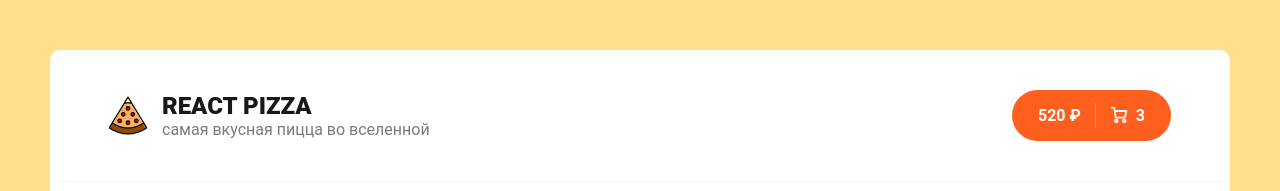
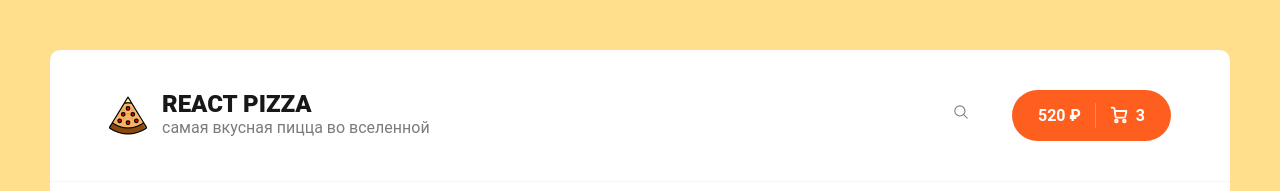
Before and after one commit to suxrobshukurov/react-pizza, a React (Create React App) app: page / in a window 1280 px wide. Shown: the top 191 px of the page. Built offline with nearby package versions, Linux system fonts and the light colour scheme; no server answers.

Commit message:
added seacrh and useContext

```diff
--- a/package.json
+++ b/package.json
@@ -8,6 +8,7 @@
     "@testing-library/react": "^13.3.0",
     "@testing-library/user-event": "^13.5.0",
     "axios": "^0.27.2",
+    "classnames": "^2.3.1",
     "gh-pages": "^4.0.0",
     "react": "^18.2.0",
     "react-content-loader": "^6.2.0",
--- a/src/App.js
+++ b/src/App.js
@@ -5,8 +5,13 @@ import { Home, Cart, NotFound } from './Pages';
 
 import './scss/app.scss';
 
+export const SearchContext = React.createContext('');
+
 function App() {
+  const [searchValue, setSearchValue] = React.useState('');
+
   return (
+    <SearchContext.Provider value={{ searchValue, setSearchValue }}>
       <div className="wrapper">
         <Header />
         <div className="content">
@@ -17,6 +22,7 @@ function App() {
           </Routes>
         </div>
       </div>
+    </SearchContext.Provider>
   );
 }
 
--- a/src/Pages/Home.jsx
+++ b/src/Pages/Home.jsx
@@ -2,8 +2,10 @@ import React from 'react';
 import axios from 'axios';
 
 import { Categories, Sort, PizzaBlock, Skeleton } from '../components';
+import { SearchContext } from '../App';
 
 export const Home = () => {
+  const { searchValue } = React.useContext(SearchContext);
   const [items, setItems] = React.useState([]);
   const [isLoaded, setIsLoaded] = React.useState(true);
   const [categoryId, setCategoryId] = React.useState(0);
@@ -12,7 +14,6 @@ export const Home = () => {
     sort: 'rating',
     order: 'desc',
   });
-
 
   React.useEffect(() => {
     async function fetchData() {
@@ -34,6 +35,15 @@ export const Home = () => {
     window.scrollTo(0, 0);
   }, [categoryId, sortType]);
 
+  const skeleton = [...new Array(8)].map((_, index) => <Skeleton key={index} />);
+  const pizzes = items
+    .filter((obj) => {
+      if (obj.title.toLowerCase().includes(searchValue.toLowerCase())) {
+        return true;
+      }
+      return false;
+    })
+    .map((obj) => <PizzaBlock key={obj.id} {...obj} />);
   return (
     <div className="container">
       <div className="content__top">
@@ -41,11 +51,7 @@ export const Home = () => {
         <Sort sortValue={sortType} onChangeSort={(id) => setSortType(id)} />
       </div>
       <h2 className="content__title">Все пиццы</h2>
-      <div className="content__items">
-        {isLoaded
-          ? [...new Array(8)].map((_, index) => <Skeleton key={index} />)
-          : items.map((obj) => <PizzaBlock key={obj.id} {...obj} />)}
-      </div>
+      <div className="content__items">{isLoaded ? skeleton : pizzes}</div>
     </div>
   );
 };
--- a/src/components/Header/Header.jsx
+++ b/src/components/Header/Header.jsx
@@ -2,6 +2,7 @@ import React from 'react';
 import { Link } from 'react-router-dom';
 
 import logo from '../../assets/img/pizza-logo.svg';
+import Search from '../Search';
 
 export const Header = () => {
   return (
@@ -14,6 +15,7 @@ export const Header = () => {
             <p>самая вкусная пицца во вселенной</p>
           </div>
         </Link>
+        <Search />
         <div className="header__cart">
           <Link to="/cart" className="button button--cart">
             <span>520 ₽</span>
--- /dev/null
+++ b/src/components/Search/Search.module.scss
@@ -0,0 +1,58 @@
+.root {
+  position: relative;
+  box-sizing: border-box;
+  padding: 10px 15px;
+  align-self: flex-start;
+}
+
+.input {
+  outline: none;
+  border: none;
+  font-size: 16px;
+  width: 0;
+  margin: 0 20px;
+  border-bottom: 1px solid rgba($color: #000000, $alpha: 0.1);
+
+  transition: width 0.2s ease-in-out;
+  &:focus {
+    width: 230px;
+    @media (max-width: 999px) {
+      width: 150px;
+    }
+    @media (max-width: 820px) {
+      width: 100px;
+    }
+  }
+}
+
+.visible {
+  width: 230px;
+  @media (max-width: 999px) {
+    width: 150px;
+  }
+  @media (max-width: 820px) {
+    width: 100px;
+  }
+}
+
+.icon {
+  left: 10px;
+}
+.clearIcon {
+  right: 10px;
+}
+
+.clearIcon,
+.icon {
+  position: absolute;
+  top: 13px;
+
+  width: 18px;
+  height: 18px;
+  opacity: 0.5;
+  cursor: pointer;
+  transition: opacity 0.2s ease-in-out;
+  &:hover {
+    opacity: 0.8;
+  }
+}
--- /dev/null
+++ b/src/components/Search/index.jsx
@@ -0,0 +1,69 @@
+import React from 'react';
+import styles from './Search.module.scss';
+import cn from 'classnames';
+import { SearchContext } from '../../App';
+
+const Search = () => {
+  const { searchValue, setSearchValue } = React.useContext(SearchContext);
+  return (
+    <div className={styles.root}>
+      <label htmlFor="search">
+        <svg
+          className={styles.icon}
+          htmlFor="search"
+          enableBackground="new 0 0 32 32"
+          id="EditableLine"
+          version="1.1"
+          viewBox="0 0 32 32"
+          xmlns="http://www.w3.org/2000/svg">
+          <circle
+            cx="14"
+            cy="14"
+            fill="none"
+            id="XMLID_42_"
+            r="9"
+            stroke="#000000"
+            strokeLinecap="round"
+            strokeLinejoin="round"
+            strokeMiterlimit="10"
+            strokeWidth="2"
+          />
+          <line
+            fill="none"
+            id="XMLID_44_"
+            stroke="#000000"
+            strokeLinecap="round"
+            strokeLinejoin="round"
+            strokeMiterlimit="10"
+            strokeWidth="2"
+            x1="27"
+            x2="20.366"
+            y1="27"
+            y2="20.366"
+          />
+        </svg>
+      </label>
+      <input
+        id="search"
+        type="text"
+        placeholder="Поиск..."
+        className={cn(styles.input, {
+          [styles.visible]: searchValue,
+        })}
+        value={searchValue}
+        onChange={(e) => setSearchValue(e.target.value)}
+      />
+      {searchValue && (
+        <svg
+          className={styles.clearIcon}
+          viewBox="0 0 20 20"
+          xmlns="http://www.w3.org/2000/svg"
+          onClick={() => setSearchValue('')}>
+          <path d="M10 8.586L2.929 1.515 1.515 2.929 8.586 10l-7.071 7.071 1.414 1.414L10 11.414l7.071 7.071 1.414-1.414L11.414 10l7.071-7.071-1.414-1.414L10 8.586z" />
+        </svg>
+      )}
+    </div>
+  );
+};
+
+export default Search;
--- a/src/index.js
+++ b/src/index.js
@@ -6,9 +6,7 @@ import { BrowserRouter } from 'react-router-dom';
 
 const root = ReactDOM.createRoot(document.getElementById('root'));
 root.render(
-  <React.StrictMode>
-    <BrowserRouter>
-      <App />
-    </BrowserRouter>
-  </React.StrictMode>
+  <BrowserRouter>
+    <App />
+  </BrowserRouter>,
 );
--- a/src/scss/components/_header.scss
+++ b/src/scss/components/_header.scss
@@ -6,16 +6,22 @@
 
   .container {
     display: flex;
-    align-items: center;
-    justify-content: space-between;
+    align-items: stretch;
+    justify-content: flex-end;
 
-    @media (max-width:621px) {
-      // flex-direction: column;
+    @media (max-width: 700px) {
+      flex-direction: column;
+      align-items: center;
     }
   }
 
   &__logo {
     display: flex;
+    flex: 1;
+    @media (max-width: 700px) {
+      flex-direction: column;
+      align-items: center;
+    }
 
     img {
       margin-right: 15px;
@@ -27,15 +33,15 @@
       letter-spacing: 1%;
       text-transform: uppercase;
       font-weight: 800;
-      @media (max-width:509px) {
-        display: none;
+      @media (max-width: 700px) {
+        text-align: center;
       }
     }
 
     p {
       color: #7b7b7b;
-      @media (max-width:621px) {
-        display: none;
+      @media (max-width: 700px) {
+        text-align: center;
       }
     }
   }
```
Also changed, not shown: 1 other file (tests, documents, lock files or other folders). Lines whose indentation alone changed are shown as unchanged.
